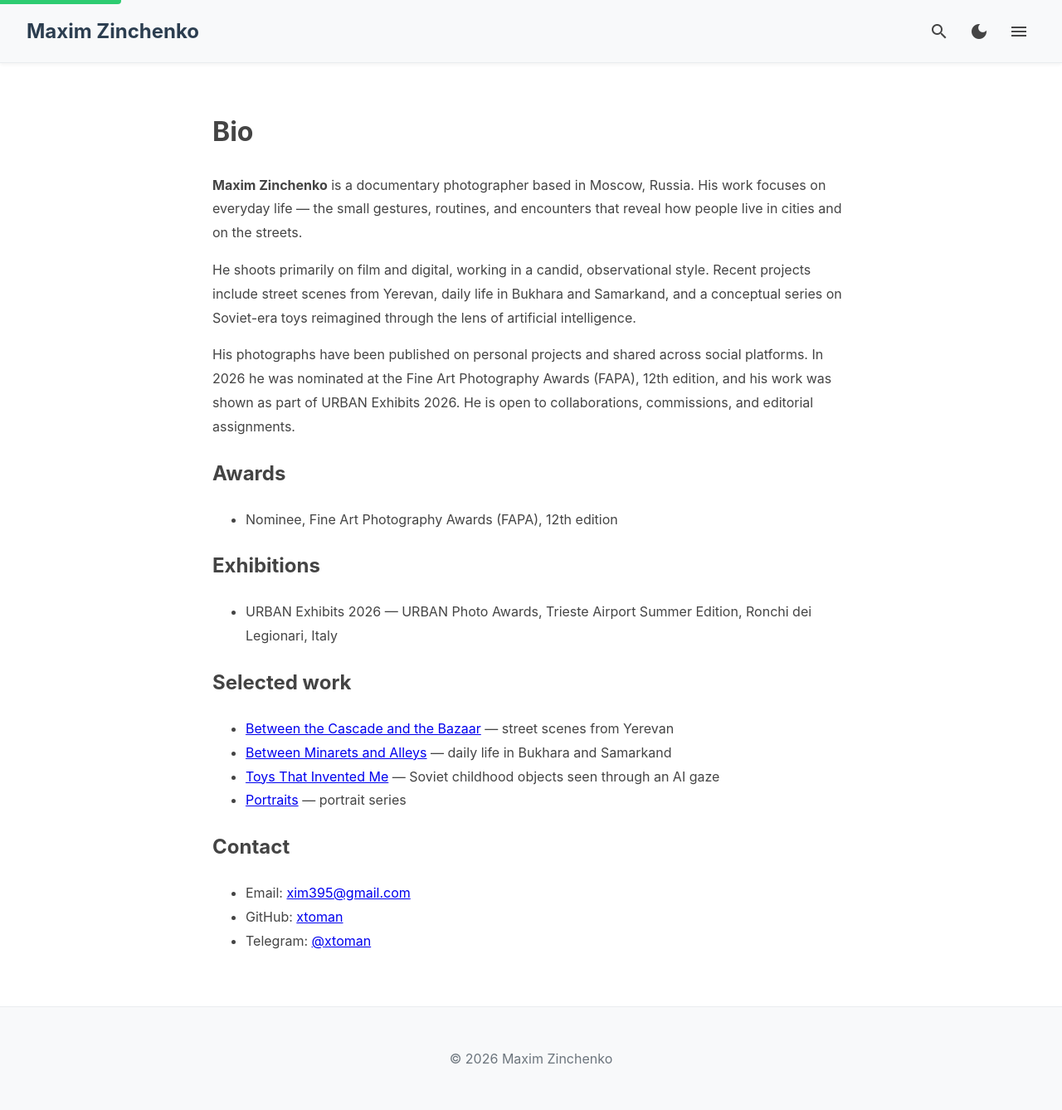
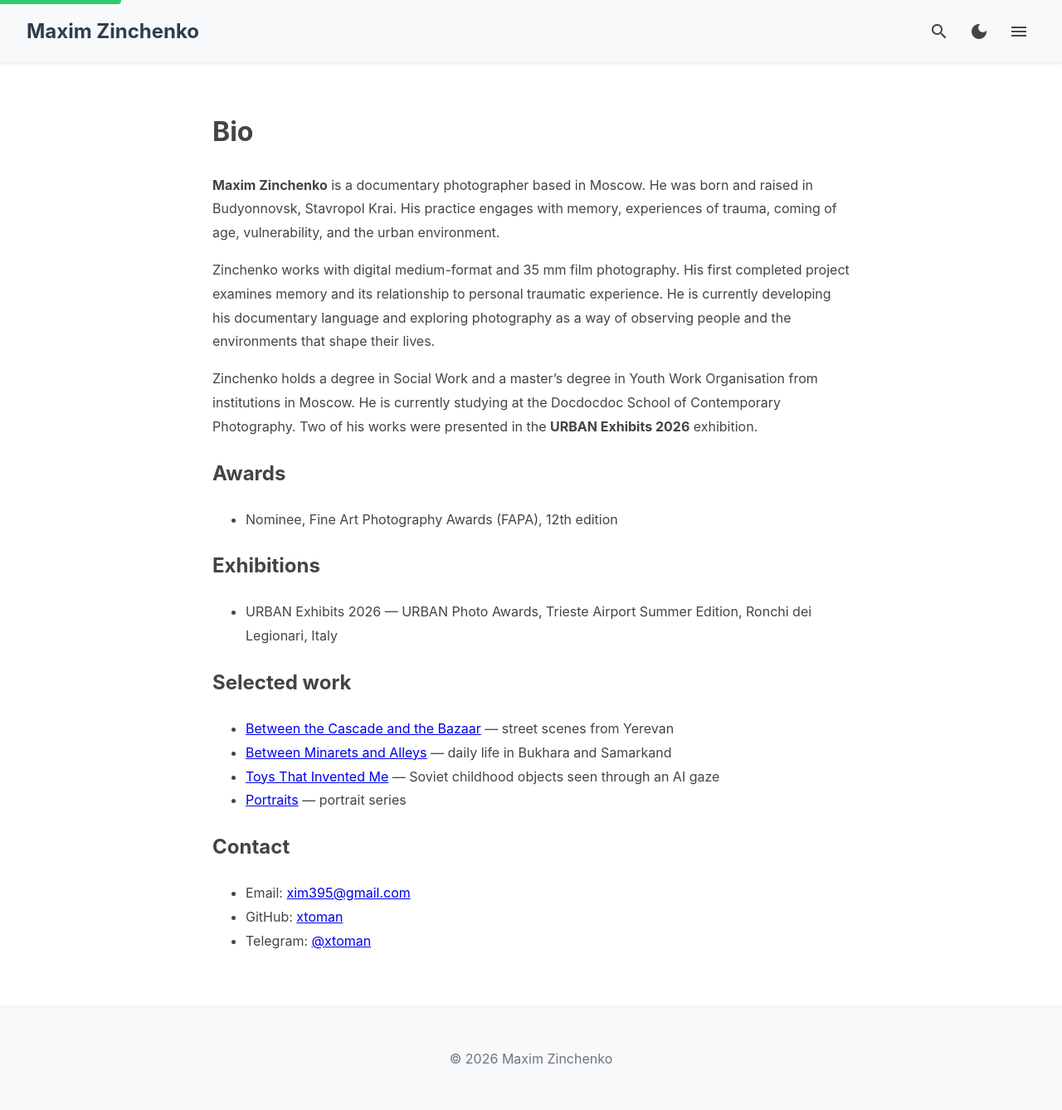
Before and after one commit to Xtoman/xtoman.github.io, a Jekyll site: the page built from bio.md, in a window 1280 px wide. Shown: the whole page at 83% size. Built offline with Jekyll 4.4.1, drawn with Linux system fonts in a browser that asks for light colours.

Commit message:
Обновить текст биографии: практика, образование и URBAN Exhibits 2026.
Co-authored-by: Cursor <cursoragent@cursor.com>

```diff
--- a/bio.md
+++ b/bio.md
@@ -1,16 +1,16 @@
 ---
 layout: default
 title: Bio
-description: Maxim Zinchenko — documentary photographer based in Moscow. Nominee, Fine Art Photography Awards (FAPA), 12th edition. URBAN Exhibits 2026. Street photography, portraits, and visual stories from Armenia, Uzbekistan, and Russia.
+description: Maxim Zinchenko is a documentary photographer based in Moscow. His practice engages with memory, trauma, coming of age, vulnerability, and the urban environment. Nominee, Fine Art Photography Awards (FAPA), 12th edition. URBAN Exhibits 2026.
 ---
 
 # Bio
 
-**Maxim Zinchenko** is a documentary photographer based in Moscow, Russia. His work focuses on everyday life — the small gestures, routines, and encounters that reveal how people live in cities and on the streets.
+**Maxim Zinchenko** is a documentary photographer based in Moscow. He was born and raised in Budyonnovsk, Stavropol Krai. His practice engages with memory, experiences of trauma, coming of age, vulnerability, and the urban environment.
 
-He shoots primarily on film and digital, working in a candid, observational style. Recent projects include street scenes from Yerevan, daily life in Bukhara and Samarkand, and a conceptual series on Soviet-era toys reimagined through the lens of artificial intelligence.
+Zinchenko works with digital medium-format and 35 mm film photography. His first completed project examines memory and its relationship to personal traumatic experience. He is currently developing his documentary language and exploring photography as a way of observing people and the environments that shape their lives.
 
-His photographs have been published on personal projects and shared across social platforms. In 2026 he was nominated at the Fine Art Photography Awards (FAPA), 12th edition, and his work was shown as part of URBAN Exhibits 2026. He is open to collaborations, commissions, and editorial assignments.
+Zinchenko holds a degree in Social Work and a master’s degree in Youth Work Organisation from institutions in Moscow. He is currently studying at the Docdocdoc School of Contemporary Photography. Two of his works were presented in the **URBAN Exhibits 2026** exhibition.
 
 ## Awards
 
```
